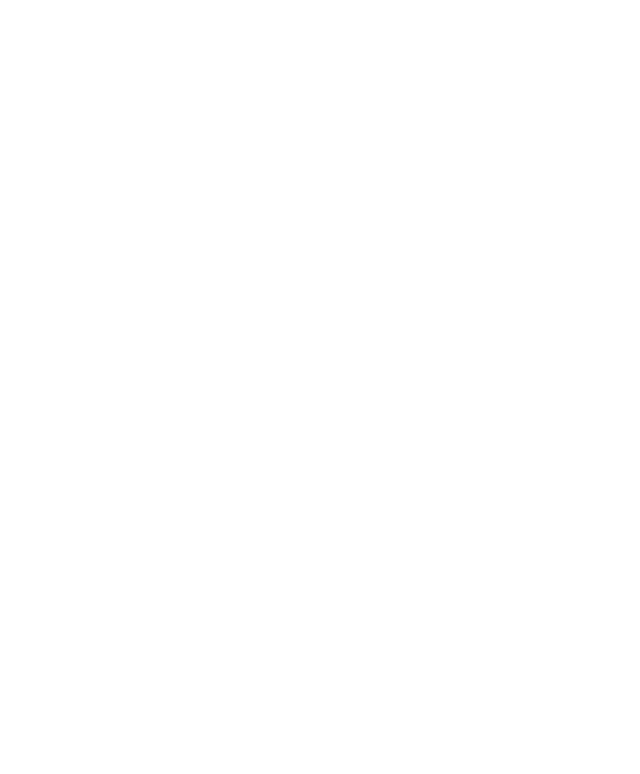
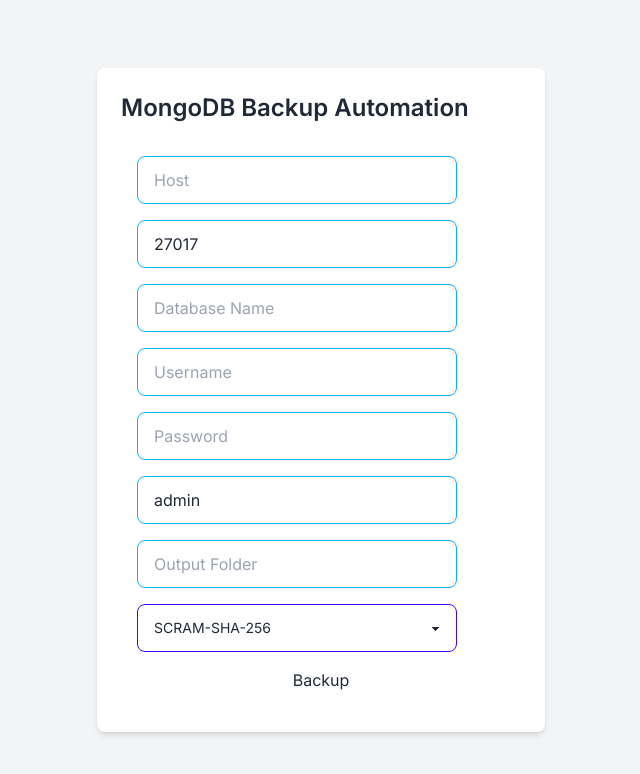
Before and after one commit to StackMERNer/mongo-snap, a Next.js app: page / in a window 1280 px wide. Shown: the top 774 px of the page, without its empty margins (319-959 px from the left). Built offline with nearby package versions, Linux system fonts and the light colour scheme.

Commit message:
Create BackupForm

```diff
--- /dev/null
+++ b/app/components/BackupForm.tsx
@@ -0,0 +1,108 @@
+'use client';
+
+import React, { useState } from 'react';
+import axios from 'axios';
+
+
+const BackupForm: React.FC = () => {
+  const [formData, setFormData] = useState({
+    host: '',
+    port: 27017,
+    db: '',
+    username: '',
+    password: '',
+    authDb: 'admin',
+    outputFolder: '',
+    authMechanism: 'SCRAM-SHA-256'
+  });
+
+  const handleChange = (e: React.ChangeEvent<HTMLInputElement | HTMLSelectElement>) => {
+    const { name, value } = e.target;
+    setFormData({ ...formData, [name]: value });
+  };
+
+  const handleSubmit = async (e: React.FormEvent<HTMLFormElement>) => {
+    e.preventDefault();
+    try {
+      const response = await axios.post('/api/backup', formData);
+      alert(response.data.message);
+    } catch (error) {
+      alert('Backup failed!');
+    }
+  };
+
+  return (
+    <form onSubmit={handleSubmit} className="space-y-4 p-4">
+      <input
+        type="text"
+        name="host"
+        placeholder="Host"
+        onChange={handleChange}
+        className="input input-bordered input-info w-full max-w-xs"
+        required
+      />
+      <input
+        type="number"
+        name="port"
+        placeholder="Port"
+        onChange={handleChange}
+        defaultValue={27017}
+        className="input input-bordered input-info w-full max-w-xs"
+        required
+      />
+      <input
+        type="text"
+        name="db"
+        placeholder="Database Name"
+        onChange={handleChange}
+        className="input input-bordered input-info w-full max-w-xs"
+        required
+      />
+      <input
+        type="text"
+        name="username"
+        placeholder="Username"
+        onChange={handleChange}
+        className="input input-bordered input-info w-full max-w-xs"
+        required
+      />
+      <input
+        type="password"
+        name="password"
+        placeholder="Password"
+        onChange={handleChange}
+        className="input input-bordered input-info w-full max-w-xs"
+        required
+      />
+      <input
+        type="text"
+        name="authDb"
+        placeholder="Authentication Database"
+        onChange={handleChange}
+        defaultValue="admin"
+        className="input input-bordered input-info w-full max-w-xs"
+      />
+      <input
+        type="text"
+        name="outputFolder"
+        placeholder="Output Folder"
+        onChange={handleChange}
+        className="input input-bordered input-info w-full max-w-xs"
+        required
+      />
+      <select
+        name="authMechanism"
+        onChange={handleChange}
+        defaultValue="SCRAM-SHA-256"
+        className="select select-primary w-full max-w-xs"
+      >
+        <option value="SCRAM-SHA-256">SCRAM-SHA-256</option>
+        <option value="SCRAM-SHA-1">SCRAM-SHA-1</option>
+      </select>
+
+      <button type="submit" className="w-full">Backup</button>
+    </form>
+  );
+};
+
+export default BackupForm;
--- a/app/page.tsx
+++ b/app/page.tsx
@@ -1,8 +1,15 @@
+// app/page.tsx
+import BackupForm from './components/BackupForm';
 
-export default function Home() {
+const HomePage: React.FC = () => {
   return (
-    <main>
+    <div className="min-h-screen flex items-center justify-center bg-gray-100">
+      <div className="max-w-md w-full bg-white p-6 rounded-lg shadow-md">
+        <h1 className="text-2xl font-semibold mb-4">MongoDB Backup Automation</h1>
+        <BackupForm />
+      </div>
+    </div>
+  );
+};
 
-    </main>
-  );
-}
+export default HomePage;
--- a/package.json
+++ b/package.json
@@ -9,6 +9,7 @@
     "lint": "next lint"
   },
   "dependencies": {
+    "axios": "^1.7.4",
     "next": "14.2.6",
     "react": "^18",
     "react-dom": "^18"
```
Also changed, not shown: app/api/backup/route.ts (added), 1 other file (tests, documents, lock files or other folders).
